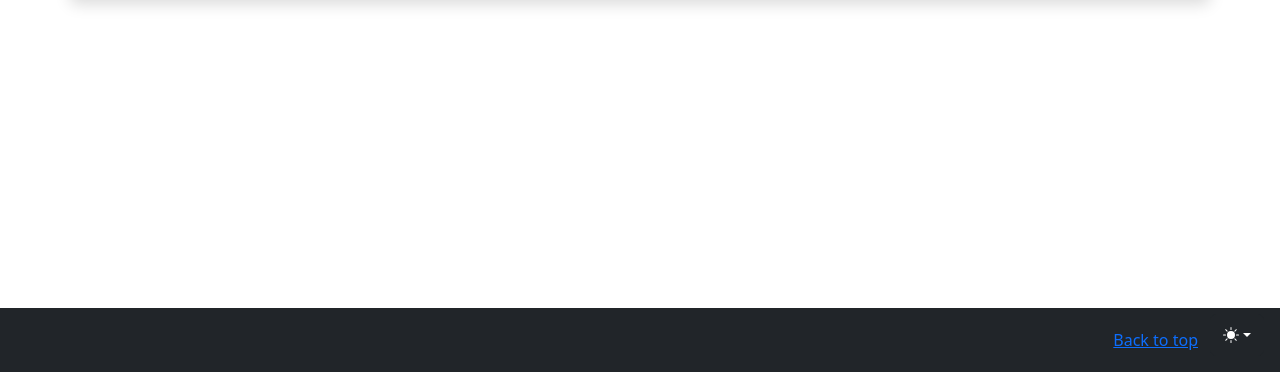
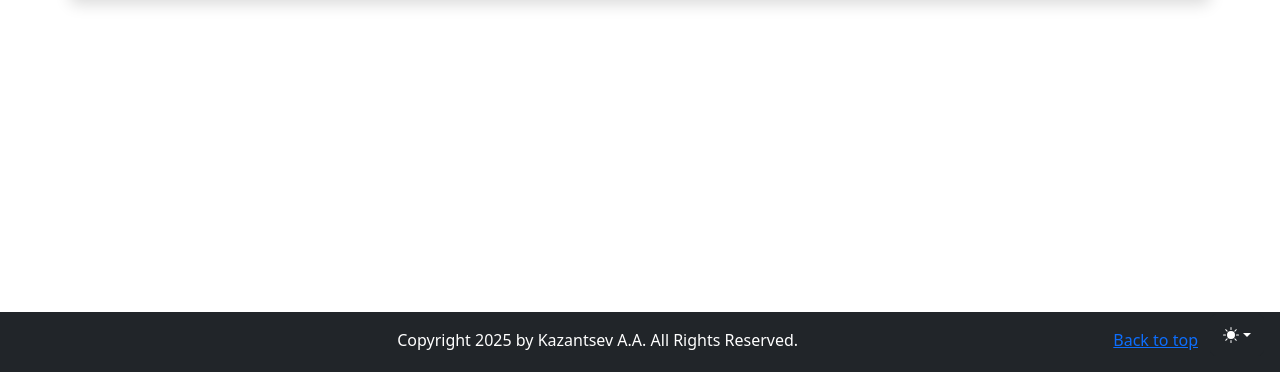
Before and after one commit to BatiaForWorld/home_work_22, a Django app: page /category/ in a window 1280 px wide. Shown: the part 428-800 px from the top of the page. Run offline with Django 5.2, Linux system fonts and the light colour scheme; data comes from the database, SQL or seed files in the repository; some libraries are stand-ins or nearby versions.

Commit message:
add Copyright

```diff
--- a/catalog/templates/includes/footer.html
+++ b/catalog/templates/includes/footer.html
@@ -1,11 +1,9 @@
 <footer class="text-body-secondary py-3 mt-auto text-bg-dark">
     <div class="container ">
         <p class="float-end mb-1"><a href="#">Back to top</a></p>
-        <p class="mb-1 text-white">
+        <p class="mb-1 text-white text-center">
+Copyright 2025 by Kazantsev A.A. All Rights Reserved.
+        </p>
 
-        </p>
-        <p class="mb-0">
-
-        </p>
     </div>
 </footer>
```
